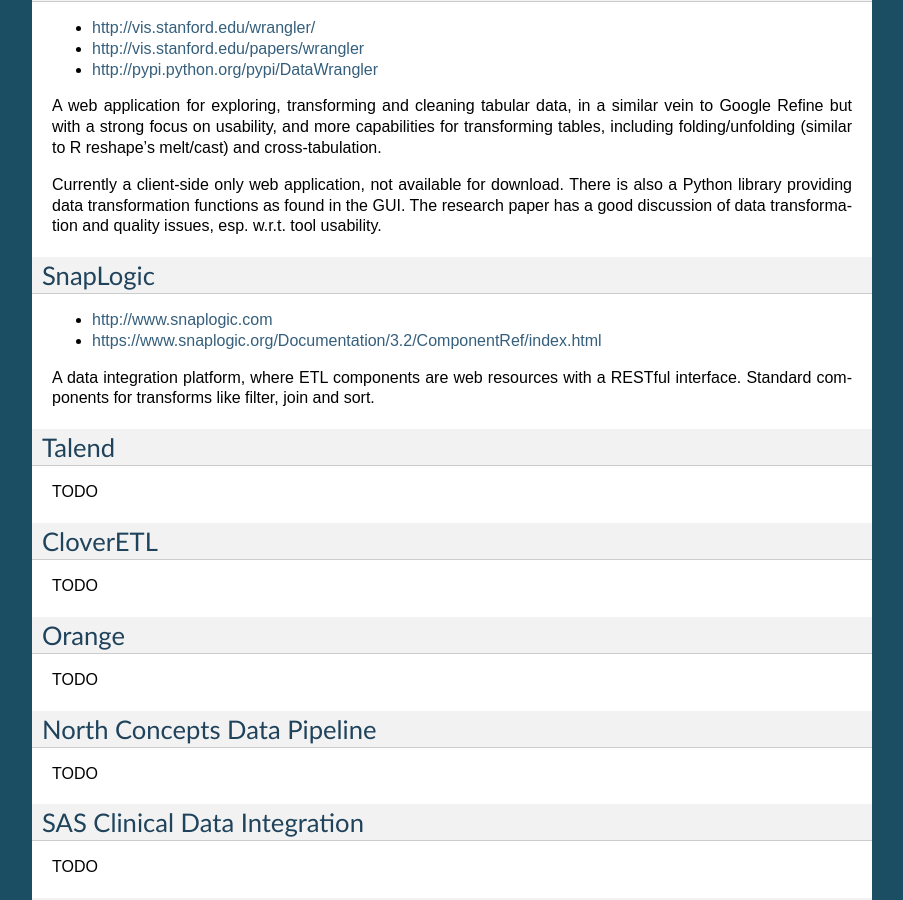
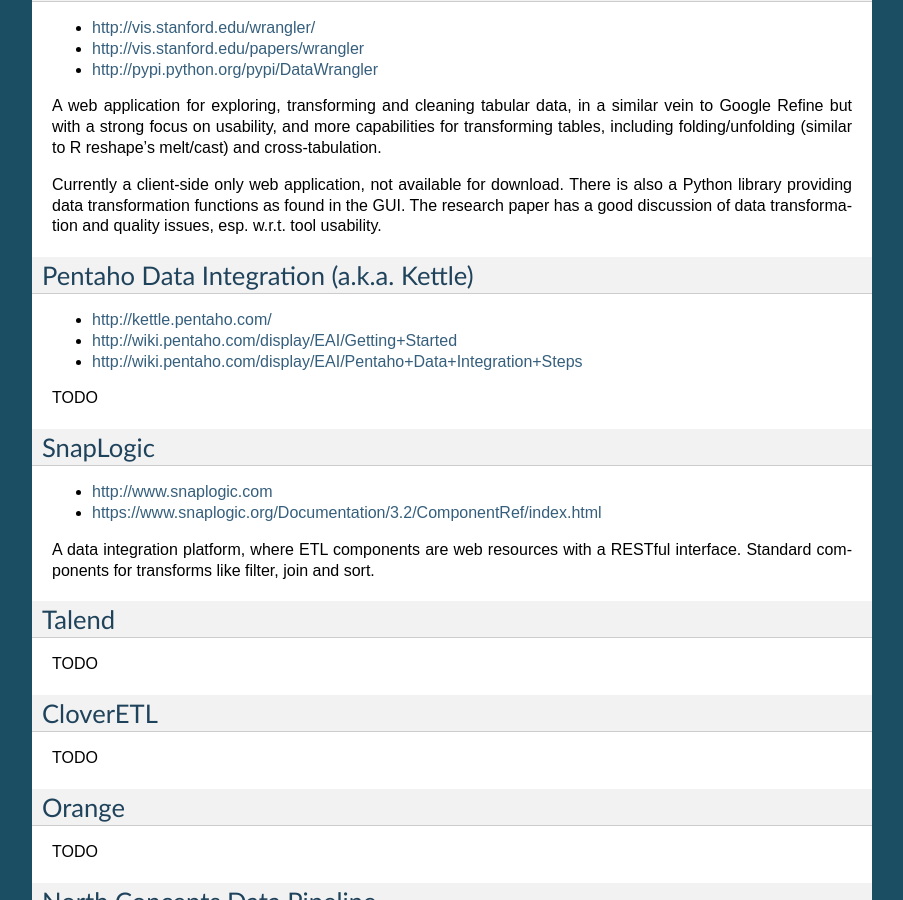
Before and after one commit to petl-developers/petl, a Sphinx documentation site: the page built from docs/related_work.txt, in a window 1280 px wide and 900 px high, scrolled down 1144 px. Shown: the whole window, without its empty margins (198-1101 px from the left). Built offline with Sphinx 7.4.7, drawn with Linux system fonts in a browser that asks for light colours; formulas are drawn with MathJax 3; some of the changed text lies outside the part shown.

Commit message:
docs - added pentaho to related work

```diff
--- a/docs/related_work.txt
+++ b/docs/related_work.txt
@@ -81,6 +81,15 @@
 functions as found in the GUI. The research paper has a good
 discussion of data transformation and quality issues, esp. w.r.t. tool
 usability.
+
+Pentaho Data Integration (a.k.a. Kettle)
+----------------------------------------
+
+- http://kettle.pentaho.com/
+- http://wiki.pentaho.com/display/EAI/Getting+Started
+- http://wiki.pentaho.com/display/EAI/Pentaho+Data+Integration+Steps
+
+TODO
 
 SnapLogic
 ---------
```
